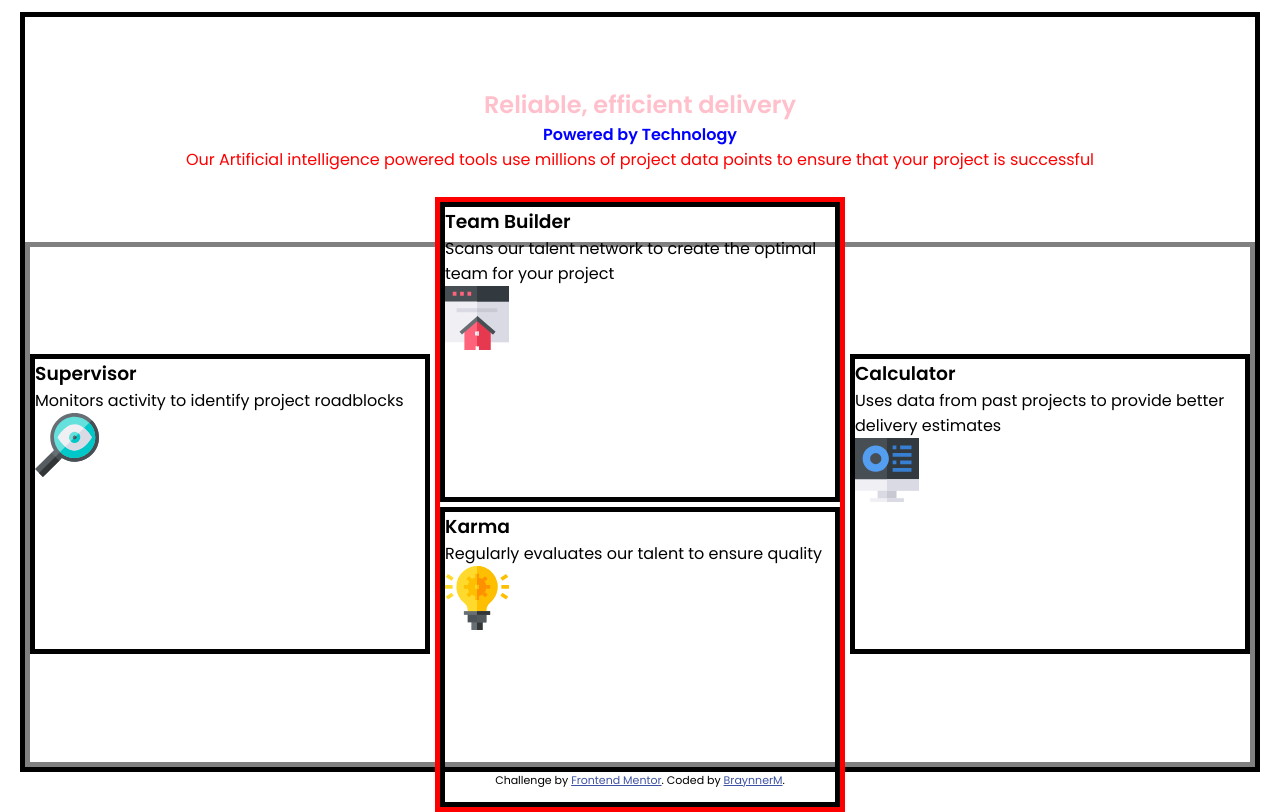
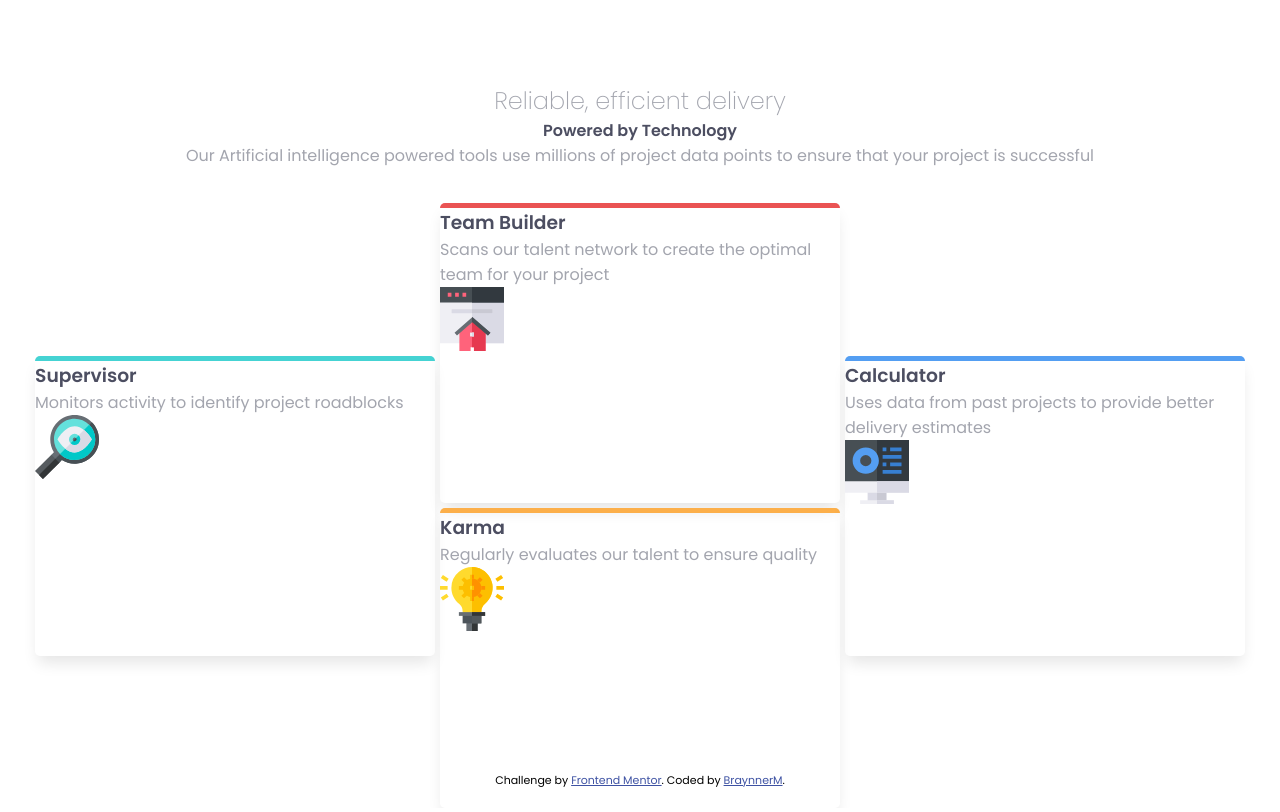
Before and after one commit to BraynnerM/four-card-feature-section-master, a React (Vite) app: page / in a window 1280 px wide. Built offline with nearby package versions, Linux system fonts and the light colour scheme.

Commit message:
atualização de estilização

```diff
--- a/src/styles/main.sass
+++ b/src/styles/main.sass
@@ -16,7 +16,6 @@
         align-items: center
 
         .container
-            border: 5px solid black
             height: 95vh
             display: flex
             flex-direction: column
@@ -29,13 +28,16 @@
                 align-items: center
                 height: 30%
                 h2
-                    color: pink
+                    color: variables.$text-color
+                    font-weight: 200
                 strong
-                    color: blue
+                    color: variables.$title-color
+                    font-weight: 600
                 p
-                    color: red
+                    color: variables.$text-color
+                    font-weight: 400
             .cards
-                border: 5px solid gray
+
                 display: flex
                 align-items: center
                 gap: 5px
@@ -43,17 +45,24 @@
                 .card
                     width: 400px
                     height: 300px
+                    box-shadow: 0px 10px 15px -3px rgba(0,0,0,0.1)
+                    border-radius: 5px
+                    h3
+                        color: variables.$title-color
+                        font-weight: 600
+                    p
+                        color: variables.$text-color
+                        font-weight: 400
                 .card-1
-                    border: 5px solid black
+                    border-top: 5px solid variables.$card1-color
 
                 .card-group
-                    border: 5px solid red
                     display: flex
                     flex-direction: column
                     gap: 5px
                     .card-2
-                        border: 5px solid black
+                        border-top: 5px solid variables.$card2-color
                     .card-3
-                        border: 5px solid black
+                        border-top: 5px solid variables.$card3-color
                 .card-4
-                    border: 5px solid black
+                    border-top: 5px solid variables.$card4-color
```
